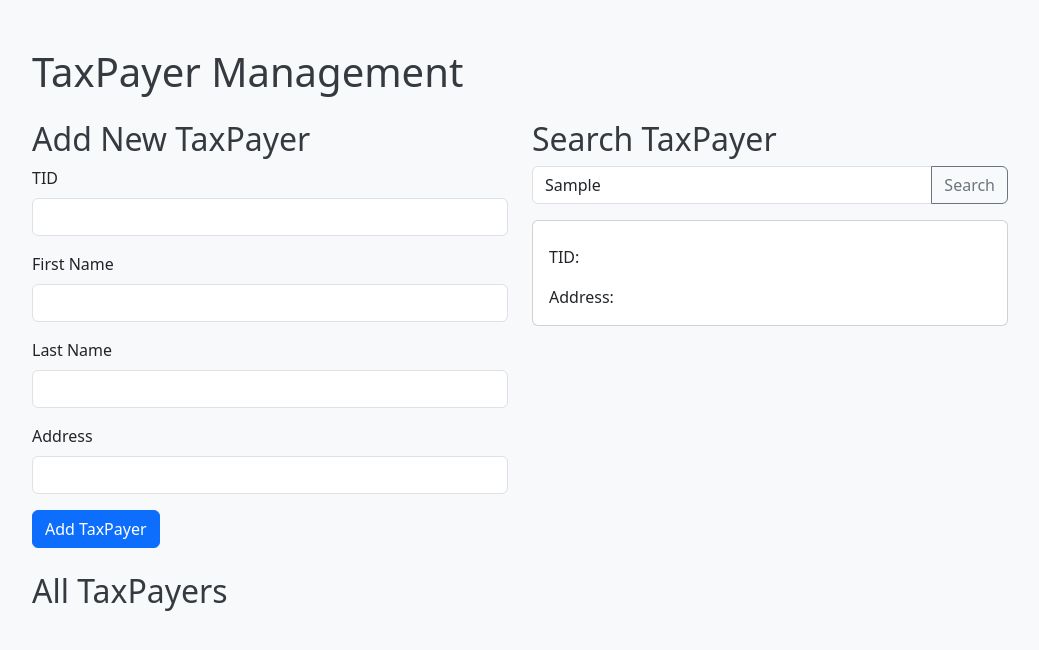
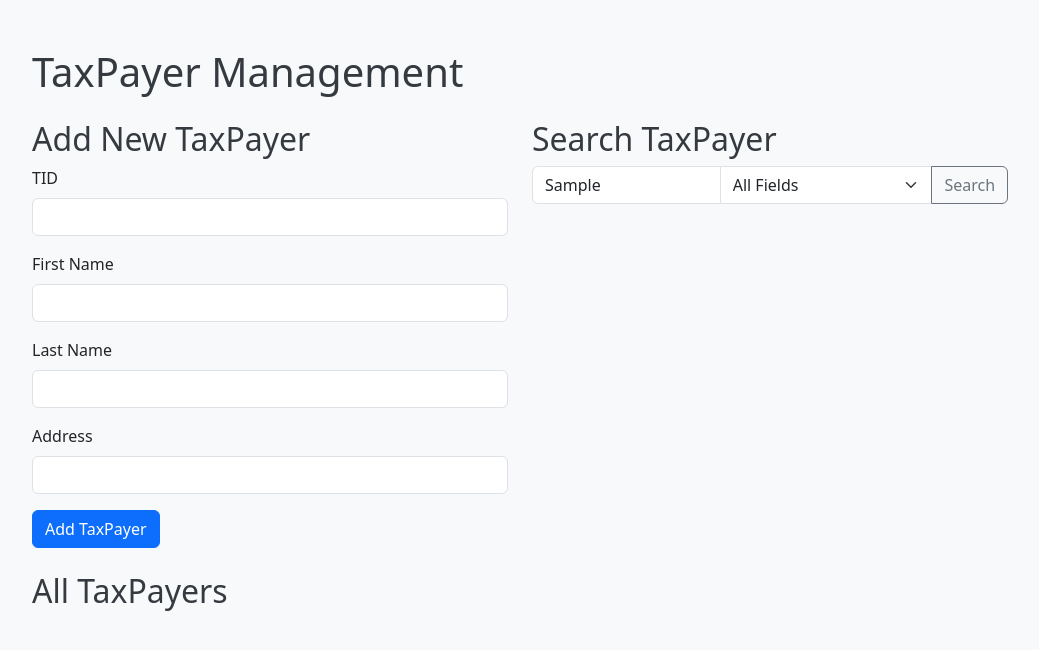
Before and after one commit to Caffeine-Gallery/taxtracker-pro-01932ba59965, a website built with Vite: page frontend/index.html in a window 1280 px wide. Both pictures are taken after typing "Sample" into the empty fields and a click on the button "Search". Shown: the whole page, without its empty margins (120-1159 px from the left). Built offline with nearby package versions, Linux system fonts and the light colour scheme; what @dfinity/agent would draw is missing.

Commit message:
01932bb4-7378-7eee-900b-e85fda34e69f

```diff
--- a/frontend/index.html
+++ b/frontend/index.html
@@ -36,7 +36,14 @@
             <div class="col-md-6">
                 <h2>Search TaxPayer</h2>
                 <div class="input-group mb-3">
-                    <input type="text" class="form-control" id="searchTid" placeholder="Enter TID to search">
+                    <input type="text" class="form-control" id="searchTerm" placeholder="Enter search term">
+                    <select class="form-select" id="searchField">
+                        <option value="all">All Fields</option>
+                        <option value="tid">TID</option>
+                        <option value="firstName">First Name</option>
+                        <option value="lastName">Last Name</option>
+                        <option value="address">Address</option>
+                    </select>
                     <button class="btn btn-outline-secondary" type="button" id="searchButton">Search</button>
                 </div>
                 <div id="searchResult"></div>
--- a/frontend/index.js
+++ b/frontend/index.js
@@ -2,7 +2,8 @@ import { backend } from 'declarations/backend';
 
 const addTaxPayerForm = document.getElementById('addTaxPayerForm');
 const searchButton = document.getElementById('searchButton');
-const searchTid = document.getElementById('searchTid');
+const searchTerm = document.getElementById('searchTerm');
+const searchField = document.getElementById('searchField');
 const searchResult = document.getElementById('searchResult');
 const taxPayerList = document.getElementById('taxPayerList');
 
@@ -32,24 +33,33 @@ addTaxPayerForm.addEventListener('submit', async (e) => {
 
 // Function to search for a TaxPayer
 searchButton.addEventListener('click', async () => {
-    const tid = searchTid.value;
-    if (!tid) return;
+    const term = searchTerm.value;
+    const field = searchField.value;
+    if (!term) return;
 
     searchResult.innerHTML = showLoading();
     try {
-        const result = await backend.getTaxPayer(tid);
+        let result;
+        if (field === 'all') {
+            result = await backend.searchTaxPayer(term);
+        } else {
+            result = await backend.getTaxPayerByField(field, term);
+        }
         if (result.length === 0) {
-            searchResult.innerHTML = '<div class="alert alert-warning">No TaxPayer found with this TID</div>';
+            searchResult.innerHTML = '<div class="alert alert-warning">No TaxPayer found with this search term</div>';
         } else {
-            searchResult.innerHTML = `
-                <div class="card">
-                    <div class="card-body">
-                        <h5 class="card-title">${result[0].firstName} ${result[0].lastName}</h5>
-                        <p class="card-text">TID: ${result[0].tid}</p>
-                        <p class="card-text">Address: ${result[0].address}</p>
+            searchResult.innerHTML = '';
+            result.forEach(taxPayer => {
+                searchResult.innerHTML += `
+                    <div class="card mb-2">
+                        <div class="card-body">
+                            <h5 class="card-title">${taxPayer.firstName} ${taxPayer.lastName}</h5>
+                            <p class="card-text">TID: ${taxPayer.tid}</p>
+                            <p class="card-text">Address: ${taxPayer.address}</p>
+                        </div>
                     </div>
-                </div>
-            `;
+                `;
+            });
         }
     } catch (error) {
         console.error('Error searching TaxPayer:', error);
--- a/src/declarations/backend/backend.did.d.ts
+++ b/src/declarations/backend/backend.did.d.ts
@@ -12,6 +12,8 @@ export interface _SERVICE {
   'addTaxPayer' : ActorMethod<[string, string, string, string], undefined>,
   'getAllTaxPayers' : ActorMethod<[], Array<TaxPayer>>,
   'getTaxPayer' : ActorMethod<[string], Array<TaxPayer>>,
+  'getTaxPayerByField' : ActorMethod<[string, string], Array<TaxPayer>>,
+  'searchTaxPayer' : ActorMethod<[string], Array<TaxPayer>>,
 }
 export declare const idlFactory: IDL.InterfaceFactory;
 export declare const init: (args: { IDL: typeof IDL }) => IDL.Type[];
--- a/src/declarations/backend/backend.did.js
+++ b/src/declarations/backend/backend.did.js
@@ -9,6 +9,12 @@ export const idlFactory = ({ IDL }) => {
     'addTaxPayer' : IDL.Func([IDL.Text, IDL.Text, IDL.Text, IDL.Text], [], []),
     'getAllTaxPayers' : IDL.Func([], [IDL.Vec(TaxPayer)], ['query']),
     'getTaxPayer' : IDL.Func([IDL.Text], [IDL.Vec(TaxPayer)], ['query']),
+    'getTaxPayerByField' : IDL.Func(
+        [IDL.Text, IDL.Text],
+        [IDL.Vec(TaxPayer)],
+        ['query'],
+      ),
+    'searchTaxPayer' : IDL.Func([IDL.Text], [IDL.Vec(TaxPayer)], ['query']),
   });
 };
 export const init = ({ IDL }) => { return []; };
```
Also changed, not shown: 2 other files.
